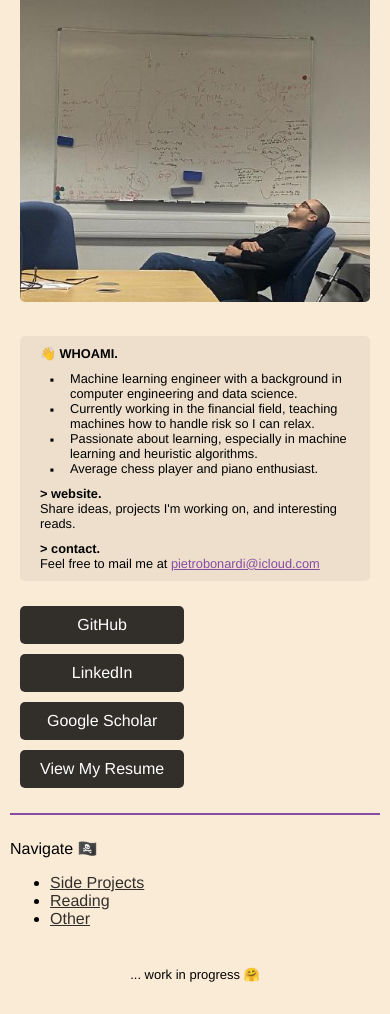
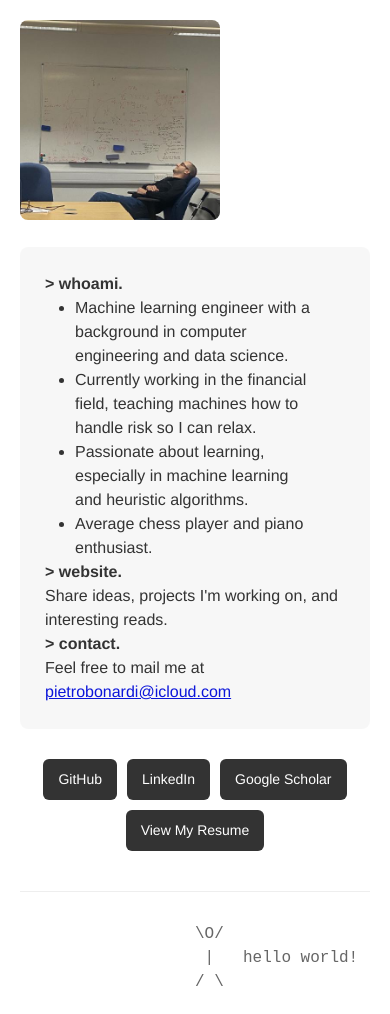
Before and after one commit to PietroBonardi/PietroBonardi.github.io, a plain HTML site: page index.html in a window 390 px wide. Shown: the part 78-1092 px from the top of the page. Drawn offline with Linux system fonts and the light colour scheme.

Commit message:
clean up css and index.html

```diff
--- a/css/style.css
+++ b/css/style.css
@@ -1,178 +1,158 @@
-body {
-    font-family: Arial, sans-serif;
-    background-color: antiquewhite;
-    font-family: Helvetica Neue, Helvetica, Arial, sans-serif;
-    font-size: x-large;
-    margin: 40px;
-    padding: 40px;
+/* Reset and Base Styles */
+* {
+    margin: 0;
+    padding: 0;
+    box-sizing: border-box;
 }
 
-header,
-footer {
-    background: antiquewhite;
-    margin: 0px 40px;
-    font-size: large;
-    text-align: center;
+body {
+    font-family: 'Helvetica Neue', Arial, sans-serif;
+    font-size: 18px;
+    line-height: 1.5;
+    color: #333;
+    max-width: 1000px;
+    margin: 0 auto;
+    padding: 40px 20px;
 }
 
+/* Layout Container */
 .container {
     display: flex;
     flex-direction: column;
+    gap: 25px;
+}
+
+/* Intro Section */
+.intro-section {
+    display: flex;
+    gap: 20px;
     align-items: flex-start;
 }
 
-.intro-section {
-    display: flex;
-    align-items: flex-start;
-    margin-bottom: 10px;
+
+.image-div img {
+    width: 100%;
+    max-width: 300px;
+    border-radius: 8px;
+}
+
+.whoami {
+    background: rgba(0, 0, 0, 0.03);
+    padding: 25px;
+    border-radius: 8px;
 }
 
 
-.image-div {
-    margin: 20px 10px;
+.whoami ul {
+    margin: 0px 30px;
 }
 
-.image-div img {
-    max-width: 100%;
-    border-radius: 5px;
+.whoami li {
+    margin-bottom: 0px;
+    padding-left: 0px;
+    position: relative;
 }
 
 
-.whoami {
-    margin: 20px 10px;
-    color: rgb(0, 0, 0);
-    background: rgba(0, 0, 0, 0.05);
-    border-radius: 5px;
-    font-size: 0.9em;
-    /* Reduced font size */
-}
-
-.whoami p {
-    margin: 10px 20px;
-    list-style-type: disc;
-}
-
-.whoami ul {
-    list-style: none;
-    margin: 0px 10px;
-    position: relative;
-}
-
-.whoami ul li {
-    position: relative;
-}
-
-.whoami ul li::before {
-    content: '■';
-    font-size: 0.5em;
-    color: #000000;
-    position: absolute;
-    left: -20px;
-    top: 5px;
-
-}
-
-
-.mailto {
-    color: rgb(136, 76, 164);
-}
-
-.mailto:hover {
-    color: rgba(136, 76, 164, 0.696);
-}
-
-strong {
-    color: rgb(0, 0, 0);
-    font-size: 1.0em;
-    font-weight: bold;
-}
-
-
-.nav-link-section {
-    margin-left: auto;
-
-}
+/* Navigation */
 
 .nav-links {
     display: flex;
-    flex-direction: row;
-    justify-content: right;
+    gap: 15px;
+    justify-content:center ;
+    flex-wrap: wrap;
 }
 
 .nav-links a {
     text-decoration: none;
-    margin: 0 3px;
-    padding: 10px 20px;
-    background-color: rgba(0, 0, 0, 0.8);
+    padding: 12px 20px;
+    background: #333;
     color: white;
-    border-radius: 5px;
+    border-radius: 6px;
+    font-weight: 500;
+    transition: all 0.2s ease;
 }
 
 .nav-links a:hover {
-    color: rgb(21, 223, 245);
+    color: #15dfff;
+    transform: translateY(-5px);
+}
+
+/* Typography */
+strong {
+    color: #333;
+    font-weight: 600;
+}
+
+/* Links */
+.mailto {
+    color: #0c16da;
+}
+
+.mailto:hover {
+    color: #0acae7;
+    transform: translateY(-5px);
+}
+
+/* Divider */
+hr {
+    border: none;
+    height: 2px;
+    background: #333;
+    margin: 30px 0;
 }
 
 
-hr {
-    width: 100%;
-    margin-top: 30px;
-    border: none;
-    border-top: 2px solid rgb(136, 76, 164);
+/* Footer */
+footer {
+    text-align: center;
+    margin-top: 60px;
+    padding-top: 30px;
+    border-top: 1px solid #eee;
+    color: #666;
+    font-size: 16px;
 }
 
-.explore-list ul li a {
-    color: rgba(0, 0, 0, 0.8);
-}
-
-.explore-list ul li a:hover {
-    color: rgb(21, 223, 245);
-}
-
-/* Media Queries for Responsiveness */
-@media (max-width: 756px) {
+/* Responsive Design */
+@media (max-width: 768px) {
     body {
-        margin: 0px;
-        padding: 0px;
-        font-size: medium;
-    }
-
-    header,
-    footer {
-        font-size: small;
+        margin: 0;
+        padding: 20px;
+        font-size: 16px;
     }
 
     .container {
-        padding: 10px;
+        gap: 30px;
     }
 
     .intro-section {
         flex-direction: column;
-        align-items: center;
+        gap: 20px;
     }
 
-    .whoami {
-        margin: 10px;
-        font-size: 0.8em;
-        /* Further reduce font size */
+    .image-div {
+        text-align: center;
+    }
+
+    .image-div img {
+        max-width: 200px;
     }
 
     .nav-link-section {
-        margin-left: 10px;
-        text-align: center; /* Center the nav links */
+        text-align: center;
     }
 
     .nav-links {
-        display: flex;
-        flex-direction: column;
-        align-items: left;
+        justify-content: center;
+        gap: 10px;
     }
 
     .nav-links a {
-        margin: 5px 0;
+        padding: 10px 15px;
+        font-size: 14px;
     }
 
-    hr {
-        margin-top: 20px;
+    footer {
+        margin-top: 40px;
     }
-
 }
--- a/index.html
+++ b/index.html
@@ -10,23 +10,20 @@
 
 <body>
     <main class="container">
-
+        <h1>Pietro Bonardi</h1>
         <section class="intro-section">
-            <!-- 1 division -->
             <div class="image-div">
                 <img src="media/me.jpeg" alt="Pietro Bonardi">
-            </div>
-
-             <!-- 2 division -->
+            </div> <!-- image-div -->
             <div class="whoami">
-                <p><strong>👋 WHOAMI.</strong><br>
+                <p><strong>> whoami.</strong><br></p>
                 <ul>
                     <li>Machine learning engineer with a background in computer engineering and data science.</li>
                     <li>Currently working in the financial field, teaching machines how to handle risk so I can relax.</li>
                     <li>Passionate about learning, especially in machine learning and heuristic algorithms.</li>
                     <li>Average chess player and piano enthusiast.</li>
                 </ul>
-                </p>
+
                 <p><strong>> website.</strong><br>
                     Share ideas, projects I'm working on, and interesting reads.
                 </p>
@@ -34,8 +31,7 @@
                     Feel free to mail me at <a class="mailto"
                         href="mailto:pietrobonardi@icloud.com">pietrobonardi@icloud.com</a>
                 </p>
-            </div>
-
+            </div><!-- whoami -->
         </section> <!-- intro-section -->
 
         <section class="nav-link-section">
@@ -48,20 +44,23 @@
             </nav>
         </section> <!-- nav-section -->
 
-        <hr>
-
-        <section class="explore-list">
+        <!-- <section class="explore-list">
             <p>Navigate 🏴‍☠️</p>
             <ul>
                 <li><a href="#projects">Side Projects</a></li>
                 <li><a href="#reading">Reading</a></li>
                 <li><a href="#other">Other</a></li>
             </ul>
-        </section>
+        </section> explore-list -->
     </main>
 
     <footer>
-        <p> ... work in progress 🤗</p>
+
+  <pre>
+    \O/
+                  |   hello world!
+    / \
+</pre>
     </footer>
 </body>
 
```
